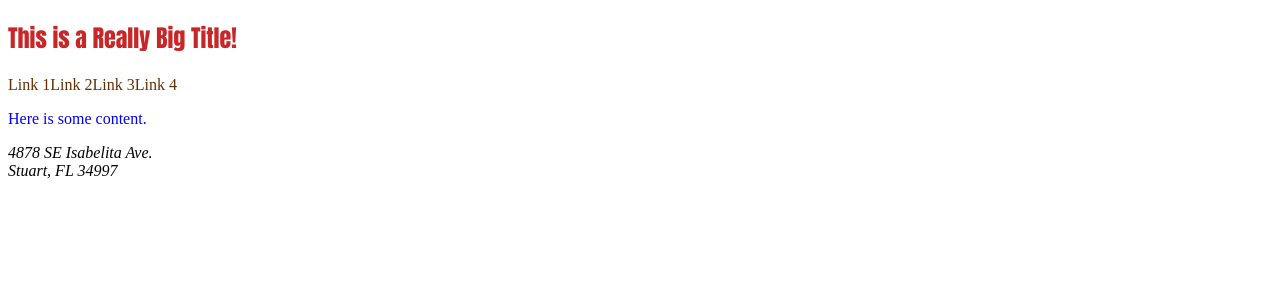
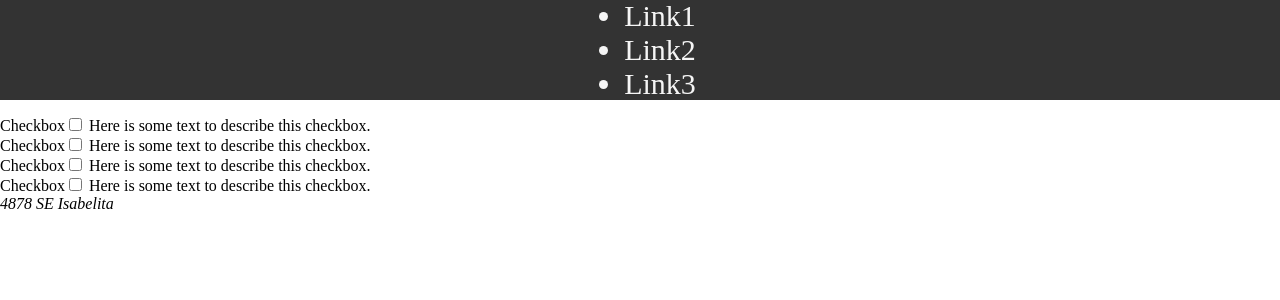
Before and after one commit to nestaulrich/effective-spoon, a React (Create React App) app: page / in a window 1280 px wide. Shown: the top 300 px of the page. Built offline with nearby package versions, Linux system fonts and the light colour scheme.

Commit message:
Basic Todo App

```diff
--- a/src/Style.css
+++ b/src/Style.css
@@ -1,5 +1,21 @@
+body {
+    margin: 0;
+}
+
+.navbar {
+    height: 100px;
+    background-color: #333;
+    color: whitesmoke;
+    margin-bottom: 15px;
+    text-align: center;
+    font-size: 30px;
+    display: flex;
+    justify-content: center;
+    align-items: center;
+}
+
 h1 {
-    font-family: Impact, Haettenschweiler, 'Arial Narrow Bold', sans-serif;
+    font-family: Impact, 'Haettenschweiler', 'Arial Narrow Bold', sans-serif;
     color: #c92727;
 }
 
@@ -15,3 +31,7 @@ a {
 a:hover {
     color: black;
 }
+
+label {
+    display: block;
+}
--- a/src/components/App.js
+++ b/src/components/App.js
@@ -1,17 +1,16 @@
 import React from 'react';
 import Header from './Header';
 import Footer from './Footer';
-import Main from './Main';
-
+import MainContent from './MainContent';
 
 function App() {
     return(
         <div>
             <Header />
-            <Main />
-            <Footer />
+            <MainContent />
+            <Footer/>
         </div>
     )
 }
 
-export default App
+export default App;
--- a/src/components/Footer.js
+++ b/src/components/Footer.js
@@ -1,14 +1,11 @@
 import React from 'react';
 
 function Footer() {
-    return (
-        <footer>
-            <address>
-                4878 SE Isabelita Ave.<br></br>
-                Stuart, FL 34997
-            </address>
-        </footer>
-    )
+    return <footer>
+            <div>
+                <address>4878 SE Isabelita</address>
+            </div>
+           </footer>
 }
 
-export default Footer
+export default Footer;
--- a/src/components/Header.js
+++ b/src/components/Header.js
@@ -3,15 +3,15 @@ import React from 'react';
 function Header() {
     return (
         <header>
-            <nav>
-            <h1>This is a Really Big Title!</h1>
-            <a href="#">Link 1</a>
-            <a href="#">Link 2</a>
-            <a href="#">Link 3</a>
-            <a href="#">Link 4</a>
-        </nav>
+            <nav className="navbar">
+                <ul>
+                    <li>Link1</li>
+                    <li>Link2</li>
+                    <li>Link3</li>
+                </ul>
+            </nav>
         </header>
     )
 }
 
-export default Header
+export default Header;
--- a/src/components/Main.js
+++ /dev/null
@@ -1,10 +0,0 @@
-import React from 'react';
-
-function Main() {
-    return(
-        <main>
-            <p>Here is some content.</p>
-        </main>
-    )
-}
-export default Main
--- /dev/null
+++ b/src/components/MainContent.js
@@ -0,0 +1,17 @@
+import React from 'react';
+import ToDo from './ToDo';
+
+function Main() {
+    return (
+        <main>
+            <form>
+            <ToDo />
+            <ToDo />
+            <ToDo />
+            <ToDo />
+            </form>
+        </main>
+    )
+}
+
+export default Main;
--- /dev/null
+++ b/src/components/ToDo.js
@@ -0,0 +1,14 @@
+import React from 'react';
+
+function ToDo() {
+    return(
+
+                <label>
+                    Checkbox
+                    <input type="checkbox" />
+                    <span> Here is some text to describe this checkbox.</span>
+                </label>
+    )
+}
+
+export default ToDo;
--- a/src/index.js
+++ b/src/index.js
@@ -1,6 +1,6 @@
 import React from 'react';
 import ReactDom from 'react-dom';
-import './Style.css';
-import App from './components/App.js';
+import App from './components/App';
+import "./Style.css"
 
 ReactDom.render(<App />, document.getElementById('root'))
```
